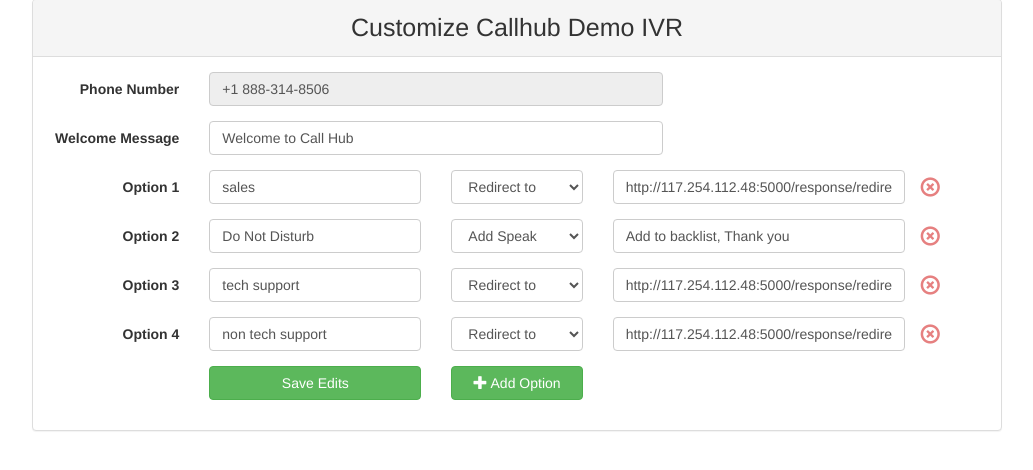
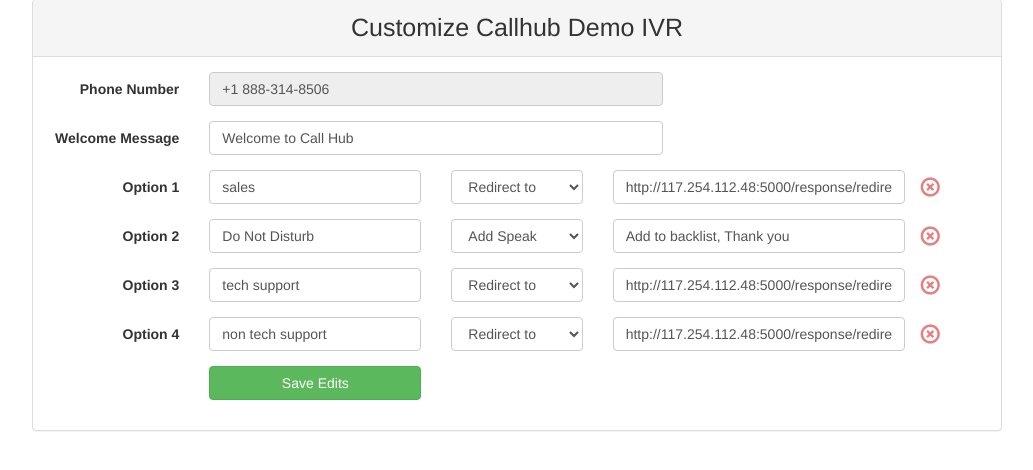
Before and after one commit to mani098/demo-ivr, a Django app: page / in a window 1280 px wide. Shown: the part 81-551 px from the top of the page, without its empty margins (123-1156 px from the left). Run offline with Django 3.2, Linux system fonts and the light colour scheme; data comes from the database, SQL or seed files in the repository; some libraries are stand-ins or nearby versions.

Commit message:
harcorded phone number field

```diff
--- a/templates/index.html
+++ b/templates/index.html
@@ -21,7 +21,7 @@
 						<div class="form-group">
 							<label class="control-label col-sm-2">Phone Number</label>
 							<div class="col-sm-6">
-								<input type="text" class="form-control" autocomplete="off" value="+1 888-314-8506" disabled="true">
+								<input type="text" class="form-control" autocomplete="off" value="+1 888-314-8506" readonly="true">
 							</div>
 						</div>
 						<div class="form-group">
@@ -62,12 +62,6 @@
 							<div class="col-sm-offset-2 col-sm-3">
 								<button type="submit" class="btn btn-success btn-width">Save Edits</button>
 							</div>
-							<div class="col-sm-2">
-								<button type="button" class="btn btn-success btn-width" onclick="addOption();">
-									<span class='glyphicon glyphicon-plus' aria-hidden="true"></span>
-									Add Option
-								</button>
-							</div>
 						</div>
 					</form>
 				</div>
```
